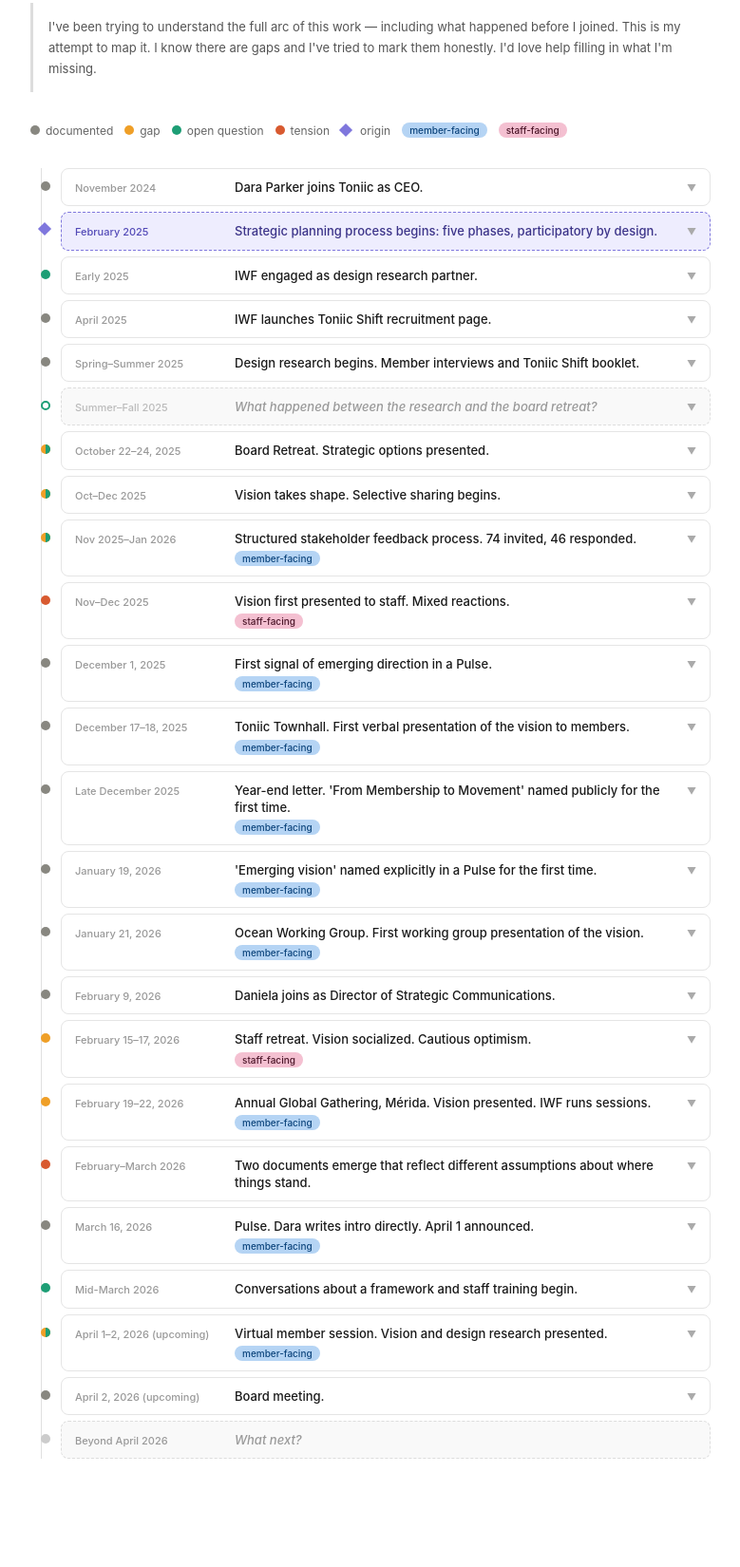
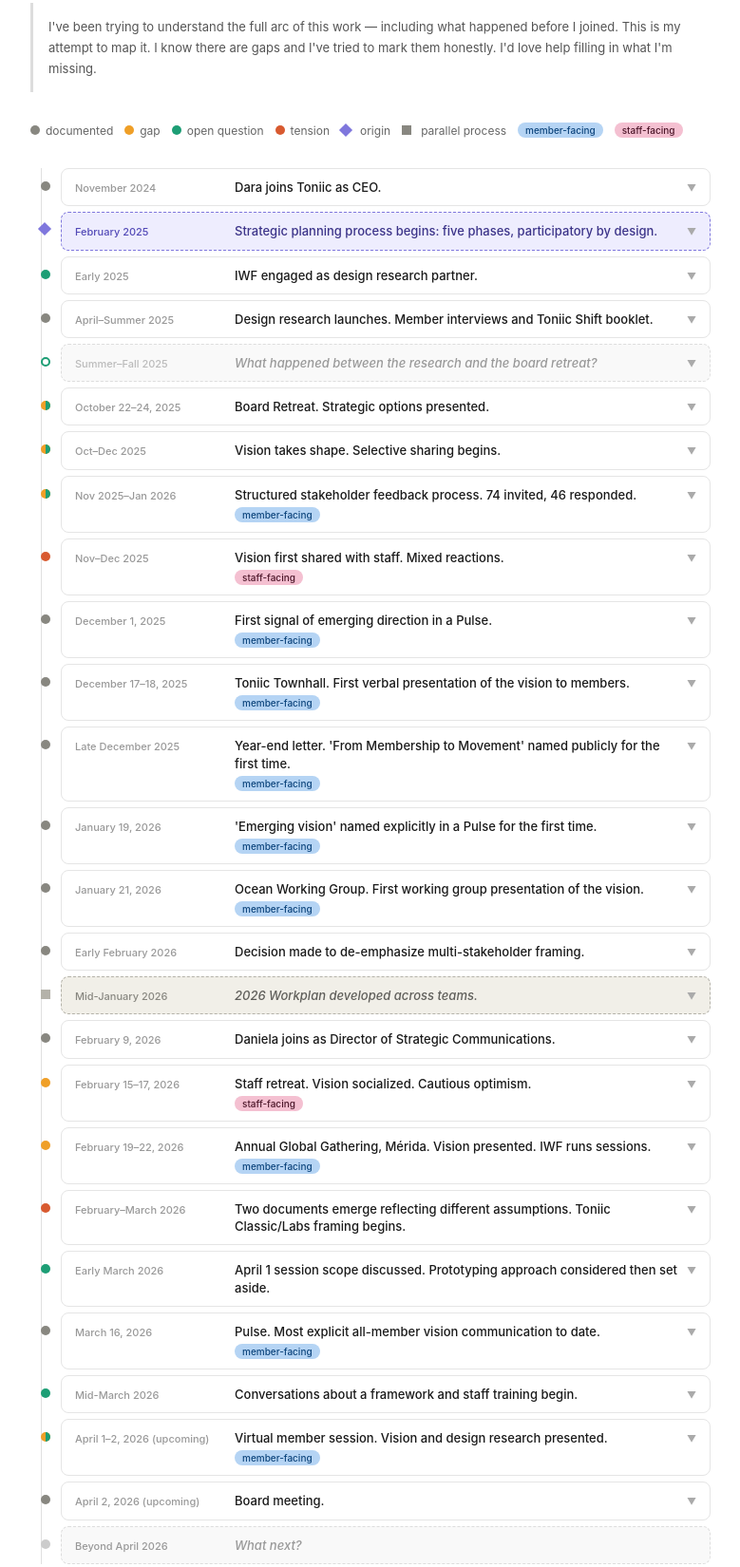
Before and after one commit to vangardea/vision-timeline, a plain HTML site: page index.html in a window 1280 px wide. Shown: the part 105-1755 px from the top of the page at 95% size, without its empty margins (250-1029 px from the left). Before the commit the page ends 1679 px from the top, so only its background shows below. Drawn offline with Linux system fonts and the light colour scheme.

Commit message:
Add files via upload

```diff
--- a/index.html
+++ b/index.html
@@ -14,20 +14,23 @@
 .legend-item { display: flex; align-items: center; gap: 6px; font-size: 12px; color: #666; }
 .legend-dot { width: 10px; height: 10px; border-radius: 50%; flex-shrink: 0; }
 .legend-diamond { width: 10px; height: 10px; background: #7F77DD; transform: rotate(45deg); flex-shrink: 0; }
+.legend-square { width: 10px; height: 10px; background: #888780; flex-shrink: 0; }
 .legend-pill { font-size: 10px; font-weight: 500; padding: 2px 8px; border-radius: 20px; }
 .track { position: relative; padding-left: 32px; }
 .track::before { content: ''; position: absolute; left: 11px; top: 0; bottom: 0; width: 1px; background: #e0e0e0; }
 .entry { position: relative; margin-bottom: 6px; }
 .entry-dot { position: absolute; left: -21px; top: 14px; width: 10px; height: 10px; border-radius: 50%; }
 .entry-dot-hollow { position: absolute; left: -21px; top: 14px; width: 10px; height: 10px; border-radius: 50%; background: #fff; border: 2px solid #1D9E75; }
-.entry-dot-split { position: absolute; left: -21px; top: 14px; width: 10px; height: 10px; }
+.entry-square { position: absolute; left: -21px; top: 14px; width: 10px; height: 10px; background: #B4B2A9; }
 .entry-diamond { position: absolute; left: -22px; top: 13px; width: 10px; height: 10px; background: #7F77DD; transform: rotate(45deg); }
 .entry-card { border: 0.5px solid #e5e5e5; border-radius: 8px; background: #fff; overflow: hidden; cursor: pointer; transition: border-color 0.15s; }
 .entry-card.blueprint { border: 0.5px dashed #7F77DD; background: #EEEDFE; }
 .entry-card.whatnext { border: 0.5px dashed #ddd; background: #f9f9f9; cursor: default; }
 .entry-card.unknown { border: 0.5px dashed #ddd; background: #f9f9f9; }
+.entry-card.parallel { border: 0.5px dashed #B4B2A9; background: #F1EFE8; }
 .entry-card:hover { border-color: #ccc; }
 .entry-card.blueprint:hover { border-color: #534AB7; }
+.entry-card.parallel:hover { border-color: #888780; }
 .entry-card.open { border-color: #aaa; }
 .entry-card.blueprint.open { border-color: #534AB7; }
 .entry-header { display: flex; align-items: baseline; gap: 8px; padding: 10px 14px; flex-wrap: nowrap; }
@@ -35,21 +38,20 @@
 .entry-header-top { display: flex; align-items: baseline; gap: 8px; width: 100%; }
 .entry-header-pills { display: flex; gap: 6px; flex-wrap: wrap; }
 .entry-date { font-size: 11px; font-weight: 500; color: #999; white-space: nowrap; width: 160px; min-width: 160px; flex-shrink: 0; }
-@media (max-width: 500px) {
-  .entry-header { flex-wrap: wrap; }
-  .entry-date { width: 100%; min-width: unset; white-space: normal; }
-  .entry-header-right { width: 100%; }
-}
 .entry-card.blueprint .entry-date { color: #534AB7; }
+.entry-card.parallel .entry-date { color: #888780; }
 .entry-title { font-size: 13px; font-weight: 500; color: #1a1a1a; line-height: 1.4; flex: 1; min-width: 0; }
 .entry-card.blueprint .entry-title { color: #3C3489; }
 .entry-card.whatnext .entry-title { color: #999; font-style: italic; }
+.entry-card.parallel .entry-title { color: #5F5E5A; font-style: italic; }
 .member-pill { font-size: 10px; font-weight: 500; padding: 2px 8px; border-radius: 20px; background: #B5D4F4; color: #0C447C; white-space: nowrap; flex-shrink: 0; }
 .staff-pill { font-size: 10px; font-weight: 500; padding: 2px 8px; border-radius: 20px; background: #F4C0D1; color: #4B1528; white-space: nowrap; flex-shrink: 0; }
 .entry-body { padding: 5px 14px 17px; border-top: 0.5px solid #e5e5e5; }
 .entry-card.blueprint .entry-body { border-top: 0.5px dashed #AFA9EC; background: #EEEDFE; }
+.entry-card.parallel .entry-body { border-top: 0.5px dashed #B4B2A9; background: #F1EFE8; }
 .entry-body p { font-size: 13px; color: #555; line-height: 1.6; margin-top: 10px; }
 .entry-card.blueprint .entry-body p { color: #3C3489; }
+.entry-card.parallel .entry-body p { color: #5F5E5A; }
 .phase-row { display: flex; gap: 8px; flex-wrap: wrap; margin-top: 10px; }
 .phase-pill { font-size: 11px; padding: 4px 10px; border-radius: 20px; background: #CECBF6; color: #26215C; font-weight: 500; line-height: 1.4; }
 .phase-pill.skipped { background: #F5C4B3; color: #4A1B0C; text-decoration: line-through; opacity: 0.8; }
@@ -61,6 +63,11 @@
 .gap-label { font-weight: 600; font-size: 11px; text-transform: uppercase; letter-spacing: 0.04em; margin-bottom: 3px; }
 .chevron { margin-left: auto; font-size: 10px; color: #aaa; transition: transform 0.15s; flex-shrink: 0; }
 .entry-card.open .chevron { transform: rotate(180deg); }
+@media (max-width: 500px) {
+  .entry-header { flex-wrap: wrap; }
+  .entry-date { width: 100%; min-width: unset; white-space: normal; }
+  .entry-header-right { width: 100%; }
+}
 </style>
 </head>
 <body>
@@ -78,6 +85,7 @@
   <div class="legend-item"><div class="legend-dot" style="background:#1D9E75"></div>open question</div>
   <div class="legend-item"><div class="legend-dot" style="background:#D85A30"></div>tension</div>
   <div class="legend-item"><div class="legend-diamond"></div><span style="font-size:12px;color:#666;margin-left:4px;">origin</span></div>
+  <div class="legend-item"><div class="legend-square"></div><span style="font-size:12px;color:#666;margin-left:4px;">parallel process</span></div>
   <div class="legend-item"><span class="legend-pill" style="background:#B5D4F4;color:#0C447C;">member-facing</span></div>
   <div class="legend-item"><span class="legend-pill" style="background:#F4C0D1;color:#4B1528;">staff-facing</span></div>
 </div>
@@ -88,9 +96,9 @@
 const entries = [
   {
     date: "November 2024",
-    title: "Dara Parker joins Toniic as CEO.",
+    title: "Dara joins Toniic as CEO.",
     type: "event", member: false, staff: false,
-    body: "Dara Parker joins Toniic as CEO, succeeding Adam Bendell.",
+    body: "Dara joins Toniic as CEO, succeeding Adam.",
     annotations: []
   },
   {
@@ -114,28 +122,19 @@
     date: "Early 2025",
     title: "IWF engaged as design research partner.",
     type: "event", member: false, staff: false,
-    body: "InWithForward engaged to run a participatory design research process alongside the strategic planning work.",
+    body: "InWithForward engaged to run a design research process alongside the strategic planning work.",
     annotations: [
-      { type: "question", label: "Open question", text: "The exact timing and terms of IWF's engagement aren't documented. When were they brought in, and how was their scope defined relative to the strategic planning process?" },
-      { type: "question", label: "Open question", text: "I'm coming from a more traditional strategic planning background, so before drawing any conclusions I want to understand: what drew us to a participatory design approach here — and how did we envision the relationship between the IWF work and the organizational strategy work from the beginning?" }
+      { type: "question", label: "Open question", text: "The exact timing and terms of IWF's engagement aren't documented. When were they brought in, and how was their scope defined relative to the strategic planning process? I'm coming from a more traditional strategic planning background, so before drawing any conclusions I want to understand: what drew us to a participatory design approach here — and how did we envision the relationship between the two from the beginning?" }
     ]
   },
   {
-    date: "April 2025",
-    title: "IWF launches Toniic Shift recruitment page.",
+    date: "April–Summer 2025",
+    title: "Design research launches. Member interviews and Toniic Shift booklet.",
     type: "event", member: false, staff: false,
-    body: "IWF launches the Toniic Shift recruitment page, inviting past, present, and prospective members to participate in design research interviews. All three IWF phases — Discover, Design, Develop — are described as ahead.",
+    body: "IWF launches the Toniic Shift process, inviting past, present, and prospective members to participate in design research interviews. 15 interviews conducted using IWF's design research tools. The Toniic Shift booklet produced: 10 member segments, 11 insights, and 4 future scenarios presented as open provocations — starting points for further inquiry, not recommendations.",
     annotations: [
-      { type: "note", label: "Note", text: "At this point, co-design and prototyping with members are explicitly planned and described as ahead." }
-    ]
-  },
-  {
-    date: "Spring–Summer 2025",
-    title: "Design research begins. Member interviews and Toniic Shift booklet.",
-    type: "event", member: false, staff: false,
-    body: "15 member interviews conducted using IWF's design research tools. The Toniic Shift booklet produced: 10 member segments, 11 insights, and 4 future scenarios presented explicitly as open provocations — starting points for further inquiry, not recommendations.",
-    annotations: [
-      { type: "note", label: "Note", text: "The four scenarios are provocations designed to open inquiry with members — not conclusions to be selected by leadership." }
+      { type: "note", label: "Note", text: "At this point, co-design and prototyping with members are explicitly planned and described as ahead." },
+      { type: "note", label: "Note", text: "The four scenarios are provocations designed to open inquiry — not conclusions to be selected by leadership." }
     ]
   },
   {
@@ -144,7 +143,7 @@
     type: "unknown", member: false, staff: false,
     body: "The original design called for concept testing and strategic framing with members in this period. What actually took place isn't something I have visibility into.",
     annotations: [
-      { type: "question", label: "Open question", text: "The original design called for interactive workshops, 3–5 strategic prototypes tested with members, and a playback session before the board retreat. I'd love to understand what this period looked like in practice — this is one of the parts of the story I most want to fill in." }
+      { type: "question", label: "Open question", text: "The original design called for interactive workshops, prototypes tested with members, and a playback session before the board retreat. I'd love to understand what this period looked like in practice." }
     ]
   },
   {
@@ -153,7 +152,7 @@
     type: "event", member: false, staff: false,
     body: "Board Retreat. Strategic options presented and discussed.",
     annotations: [
-      { type: "question", label: "Open question", text: "What exactly was presented at the retreat, and what form did the alignment take? This is one of the most important questions in understanding how the process evolved — I'd love to understand this better." },
+      { type: "question", label: "Open question", text: "What exactly was presented at the retreat, and what form did the alignment take? I'd love to understand this better." },
       { type: "gap", label: "Gap", text: "The retreat was designed to receive options already refined through member co-design. What was actually presented and how discussions unfolded isn't something I have visibility into." }
     ]
   },
@@ -164,7 +163,7 @@
     body: "In the period following the board retreat, the 'From Membership to Movement' vision comes together.",
     annotations: [
       { type: "gap", label: "Gap", text: "How the vision was developed in this period — who shaped it, what role the board played, how it was drafted — isn't documented." },
-      { type: "question", label: "Open question", text: "This is the part I'd most love to understand: what was the journey from the research and the board retreat to the vision document? The connection between what IWF surfaced and where the vision landed — the logic and methodology of that bridge — is the piece I can't see from the outside." }
+      { type: "question", label: "Open question", text: "What was the journey from the research and the board retreat to the vision document? The connection between what IWF surfaced and where the vision landed — the logic and methodology of that bridge — is the piece I can't see from the outside." }
     ]
   },
   {
@@ -180,7 +179,7 @@
   },
   {
     date: "Nov–Dec 2025",
-    title: "Vision first presented to staff. Mixed reactions.",
+    title: "Vision first shared with staff. Mixed reactions.",
     type: "tension", member: false, staff: true,
     body: "Staff are presented with the emerging vision for the first time.",
     annotations: [
@@ -226,6 +225,24 @@
     annotations: []
   },
   {
+    date: "Early February 2026",
+    title: "Decision made to de-emphasize multi-stakeholder framing.",
+    type: "event", member: false, staff: false,
+    body: "A decision is made to pull back the multi-stakeholder focus from the vision — specifically the framing around engaging policymakers, grassroots actors, and non-wealth-holders as part of Toniic's core work. This was one of the named shifts in earlier versions of the vision.",
+    annotations: [
+      { type: "note", label: "Note", text: "This is a meaningful adjustment to the vision's scope. Worth understanding the reasoning and how it affects what we communicate to members going forward." }
+    ]
+  },
+  {
+    date: "Mid-January 2026",
+    title: "2026 Workplan developed across teams.",
+    type: "parallel", member: false, staff: false,
+    body: "A 2026 organizational workplan is developed, described as 'an at-a-glance guide for how we are focusing our energy this year.' It covers priorities across Programs, Engagement, Finance & Operations, and Leadership.\n\nThe overarching focus: shifting from activity to alignment, building the conditions for collective action. Key priorities include designing meaningful member experiences, strengthening regional presence, and ensuring financial sustainability.\n\nThe vision work appears under Leadership priorities, framed as: 'Work with IWF to engage members, team, and partners in designing a new set of activities for Toniic's emerging vision, and implement as we go (rolling implementation).'\n\nNotably, the workplan also includes a guardrails section — explicitly naming what Toniic is not doing in 2026: chasing disconnected initiatives, working in functional silos, or optimizing for volume over quality.",
+    annotations: [
+      { type: "note", label: "Note", text: "This is a parallel operational document — not part of the vision project per se, but the context in which the vision work is actually happening. The 'rolling implementation' framing is worth noting: it's a more modest description of the vision work than the vision document itself." }
+    ]
+  },
+  {
     date: "February 9, 2026",
     title: "Daniela joins as Director of Strategic Communications.",
     type: "event", member: false, staff: false,
@@ -254,20 +271,31 @@
   },
   {
     date: "February–March 2026",
-    title: "Two documents emerge that reflect different assumptions about where things stand.",
+    title: "Two documents emerge reflecting different assumptions. Toniic Classic/Labs framing begins.",
     type: "tension", member: false, staff: false,
-    body: "In roughly the same period, two significant pieces of work are produced independently.",
+    body: "In roughly the same period, two significant pieces of work are produced independently.\n\nSeparately, on March 17 Dara introduces a framing to the management team of 'Toniic Classic' and 'Toniic Labs' — a distinction between business as usual and the experimental vision work. This framing helps soften the tension between the two documents, though the question of how they relate remains open.",
     annotations: [
       { type: "tension", label: "Document 1", text: "Dario's 2026 Vision Implementation Proposal (early draft) outlines 7 pilots and is oriented toward implementation — here is what we are building, here is who owns what. It assumes the vision is ready to be operationalized." },
-      { type: "tension", label: "Document 2", text: "IWF's 'What Next' document (Sarah Schulman, March 11) raises questions about whether the foundations are in place. Missing pieces identified: prototyping plan, communications strategy, decision-making structures, staff engagement strategy, shared learning frame. Notes that 'collective action is everything and nothing' — needs bounding before implementation." },
-      { type: "gap", label: "Gap", text: "These two documents haven't yet been formally reconciled. It would be helpful to understand which assumptions are currently guiding the work." }
+      { type: "tension", label: "Document 2", text: "IWF's 'What Next' document (Sarah, March 11) raises questions about whether the foundations are in place. Missing pieces identified: prototyping plan, communications strategy, decision-making structures, staff engagement strategy, shared learning frame." },
+      { type: "note", label: "Note", text: "The Classic/Labs framing offers a way to hold both realities — continuing current work while experimenting with new approaches — without one canceling the other out." },
+      { type: "gap", label: "Gap", text: "It would be helpful to understand which assumptions are currently guiding the work, and how the Classic/Labs distinction will be communicated internally and externally." }
+    ]
+  },
+  {
+    date: "Early March 2026",
+    title: "April 1 session scope discussed. Prototyping approach considered then set aside.",
+    type: "event", member: false, staff: false,
+    body: "In early March, a more participatory session is considered for April 1 — one focused on prototyping, consistent with IWF's original process design and the co-design phases that hadn't happened at scale.\n\nAround March 9, the decision shifts: given that most members haven't yet had a basic introduction to the vision or the design research methodology, the session becomes primarily informational — presenting the vision and walking through the design research approach. Essentially a redo of the two informational moments from the AGG, now available to members who weren't in Mérida.",
+    annotations: [
+      { type: "note", label: "Note", text: "The April 1 session is titled 'Toniic Community Conversation: Emerging Vision.'" },
+      { type: "question", label: "Open question", text: "Is the plan to move toward more participatory sessions after April 1? What does the sequence look like from here?" }
     ]
   },
   {
     date: "March 16, 2026",
-    title: "Pulse. Dara writes intro directly. April 1 announced.",
+    title: "Pulse. Most explicit all-member vision communication to date.",
     type: "event", member: true, staff: false,
-    body: "Dara writes the Pulse intro directly for the first time. Names the emerging vision conversation explicitly. April 1 session announced — Americas/EMEA: April 1; APAC: April 2.",
+    body: "Dara writes the Pulse intro directly for the first time, naming the emerging vision conversation explicitly. This is the first time the vision has been communicated this directly to all members — even if the Pulse's readership is not universal, it's the broadest single send yet.\n\nThe opening paragraph is itself indicative of the vision's direction — not just announcing an event but modeling the tone and framing of the next chapter. April 1 session announced — Americas/EMEA: April 1; APAC: April 2.",
     annotations: []
   },
   {
@@ -311,13 +339,14 @@
   el.className = "entry";
   const isBlueprint = entry.type === "blueprint";
   const isWhatnext = entry.type === "whatnext";
+  const isParallel = entry.type === "parallel";
   const hasBody = (entry.body && entry.body.trim()) || (entry.annotations && entry.annotations.length > 0) || (entry.phases && entry.phases.length > 0);
 
   const hasGap = entry.annotations && entry.annotations.some(a => a.type === "gap");
   const hasQuestion = entry.annotations && entry.annotations.some(a => a.type === "question");
-  const isSplit = entry.type !== "unknown" && hasGap && hasQuestion;
+  const isSplit = entry.type !== "unknown" && !isParallel && hasGap && hasQuestion;
 
-  const dotColor = isBlueprint || isWhatnext ? null :
+  const dotColor = isBlueprint || isWhatnext || isParallel ? null :
     entry.type === "unknown" ? null :
     isSplit ? null :
     entry.type === "tension" ? "#D85A30" :
@@ -329,6 +358,7 @@
 
   const dotHtml = isBlueprint ? `<div class="entry-diamond"></div>` :
     isWhatnext ? `<div class="entry-dot" style="background:#ccc;"></div>` :
+    isParallel ? `<div class="entry-square"></div>` :
     entry.type === "unknown" ? `<div class="entry-dot-hollow"></div>` :
     isSplit ? splitSvg :
     `<div class="entry-dot" style="background:${dotColor};"></div>`;
@@ -343,7 +373,7 @@
 
   el.innerHTML = `
     ${dotHtml}
-    <div class="entry-card${isBlueprint ? ' blueprint' : ''}${isWhatnext ? ' whatnext' : ''}${entry.type === 'unknown' ? ' unknown' : ''}" ${hasBody ? `data-idx="${i}"` : ''}>
+    <div class="entry-card${isBlueprint ? ' blueprint' : ''}${isWhatnext ? ' whatnext' : ''}${isParallel ? ' parallel' : ''}${entry.type === 'unknown' ? ' unknown' : ''}" ${hasBody ? `data-idx="${i}"` : ''}>
       <div class="entry-header">
         <span class="entry-date" style="${entry.type === 'unknown' ? 'color:#bbb;' : ''}">${entry.date}</span>
         <div class="entry-header-right">
```
